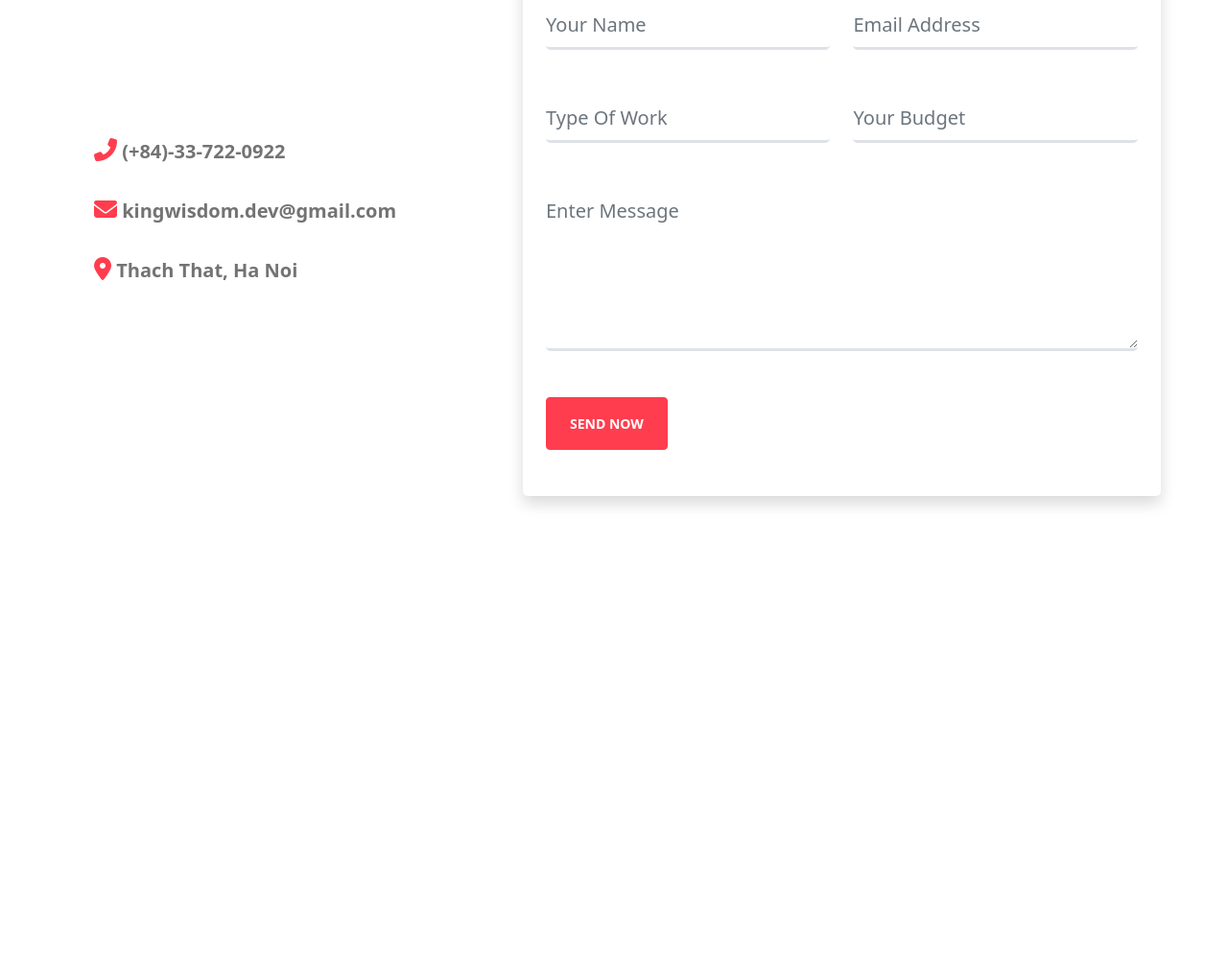
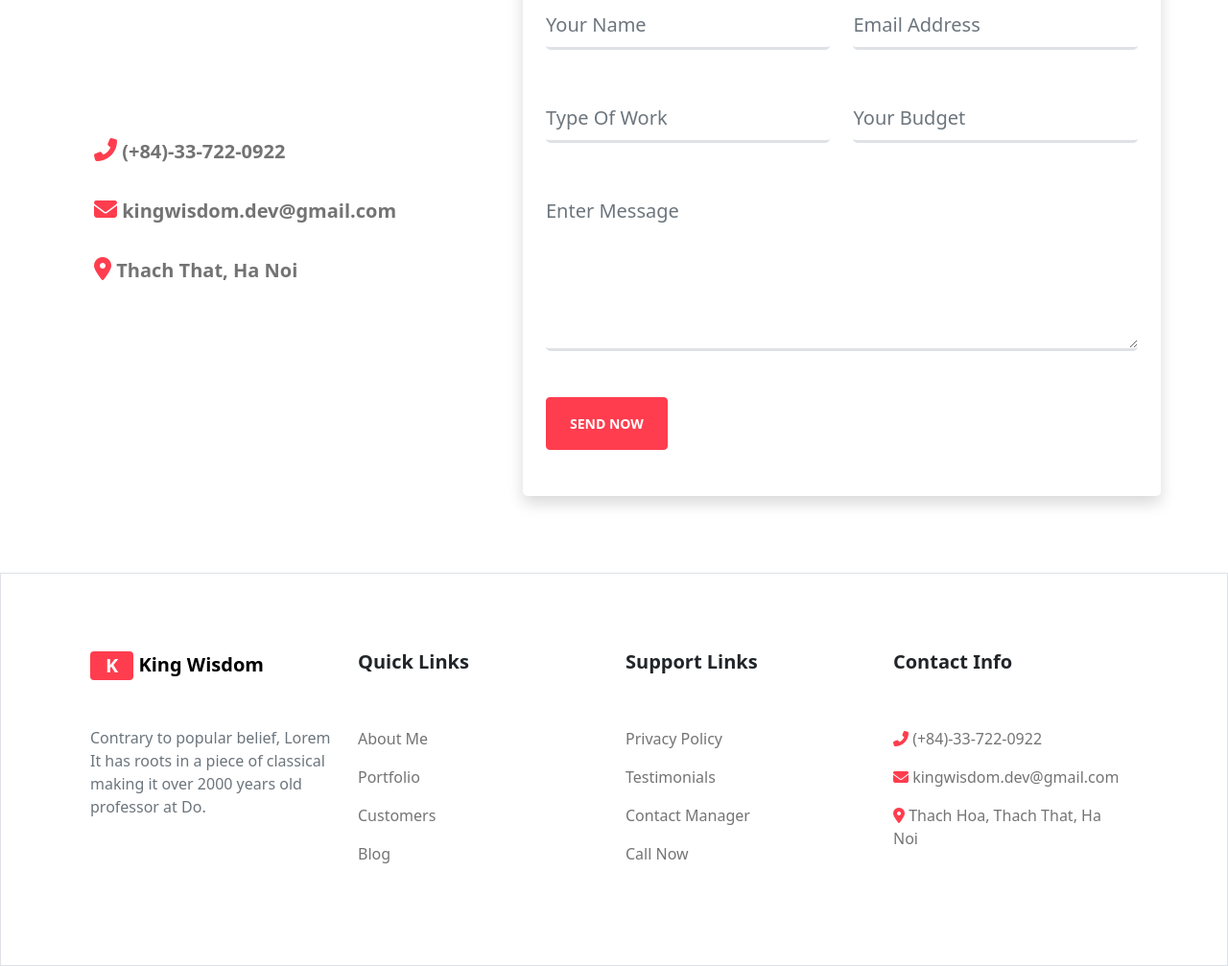
Before and after one commit to KingWisdomDEV/bootstrap-resume-cv, a website: page index.html in a window 1280 px wide. Shown: the part 5287-6294 px from the top of the page at 96% size. Before the commit the page ends 5884 px from the top, so only its background shows below. Drawn offline with nearby package versions, Linux system fonts and the light colour scheme.

Commit message:
do section links

```diff
--- a/index.html
+++ b/index.html
@@ -565,6 +565,46 @@
                 </div>
             </div>
         </section>
+
+        <section class="border">
+            <div class="container-fluid container-lg py-big">
+                <div class="row text-center text-md-start m-auto">
+                    <div class="col-10 col-md-10 col-lg-3 mb-3">
+                        <a class="navbar-brand fw-bolder text-black d-inline-block py-0" href="#">
+                            <span class="bg-primary text-light px-3 rounded d-inline-block align-text-top">K</span>
+                            King Wisdom
+                        </a>
+                        <p class="text-secondary mt-3 mt-lg-5">Contrary to popular belief, Lorem It has roots in a piece of classical making it  over 2000 years old professor at Do.</p>
+                    </div>
+                    <div class="col-10 col-md-5 col-lg-3 mb-3">
+                        <h5 class="fw-bolder mb-3 mb-lg-5">Quick Links</h5>
+                        <ul class="d-flex flex-column ps-0 nav">
+                            <li><a href="" class="nav-link ps-0 d-inline-block">About Me</a></li>
+                            <li><a href="" class="nav-link ps-0 d-inline-block">Portfolio</a></li>
+                            <li><a href="" class="nav-link ps-0 d-inline-block">Customers</a></li>
+                            <li><a href="" class="nav-link ps-0 d-inline-block">Blog</a></li>
+                        </ul>
+                    </div>
+                    <div class="col-10 col-md-5 col-lg-3 mb-3">
+                        <h5 class="fw-bolder mb-3 mb-lg-5">Support Links</h5>
+                        <ul class="d-flex flex-column ps-0 nav">
+                            <li><a href="" class="nav-link ps-0 d-inline-block">Privacy Policy</a></li>
+                            <li><a href="" class="nav-link ps-0 d-inline-block">Testimonials</a></li>
+                            <li><a href="" class="nav-link ps-0 d-inline-block">Contact Manager</a></li>
+                            <li><a href="" class="nav-link ps-0 d-inline-block">Call Now</a></li>
+                        </ul>
+                    </div>
+                    <div class="col-10 col-md-5 col-lg-3">
+                        <h5 class="fw-bolder mb-3 mb-lg-5">Contact Info</h5>
+                        <ul class="d-flex flex-column ps-0 nav">
+                            <li><a href="tel:+84337220922" class="nav-link ps-0 d-inline-block"><i class="fas fa-phone-alt text-primary fs-6"></i> (+84)-33-722-0922</a></li>
+                            <li><a href="mailto:kingwisdom.dev@gmail.com" class="nav-link ps-0 d-inline-block"><i class="fas fa-envelope text-primary fs-6"></i> kingwisdom.dev@gmail.com</a></li>
+                            <li><a href="https://goo.gl/maps/BmMGEAh4J1XoHqRy6" target="_blank" class="nav-link ps-0 d-inline-block"><i class="fas fa-map-marker-alt text-primary fs-6"></i> Thach Hoa, Thach That, Ha Noi</a></li>
+                        </ul>
+                    </div>
+                </div>
+            </div>
+        </section>
     </main>
     <!-- Import Bootstrap's bundle (all of Bootstrap's JS + Popper.js dependency) -->
     <!-- Option 1: Bootstrap Bundle with Popper -->
```
